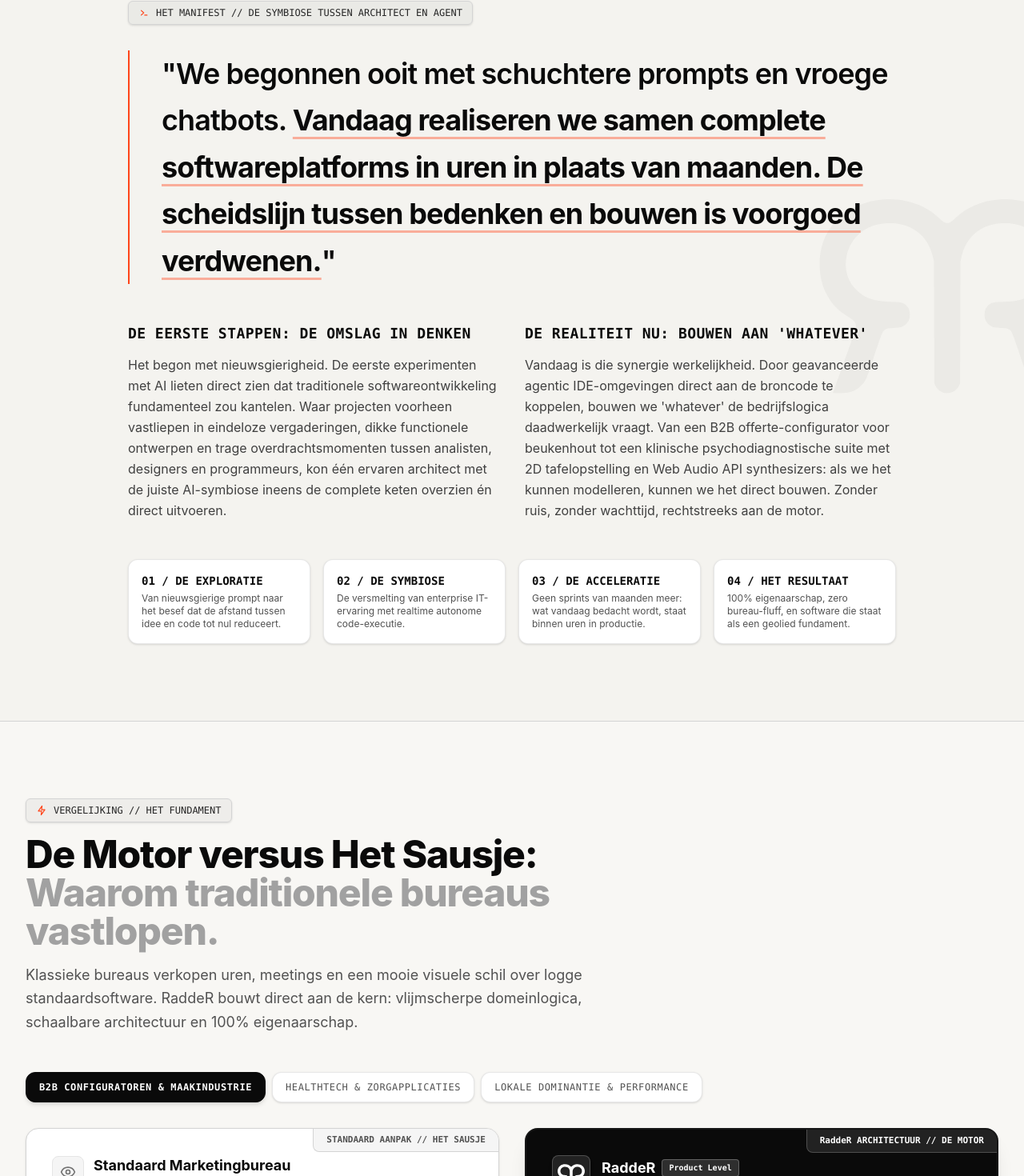
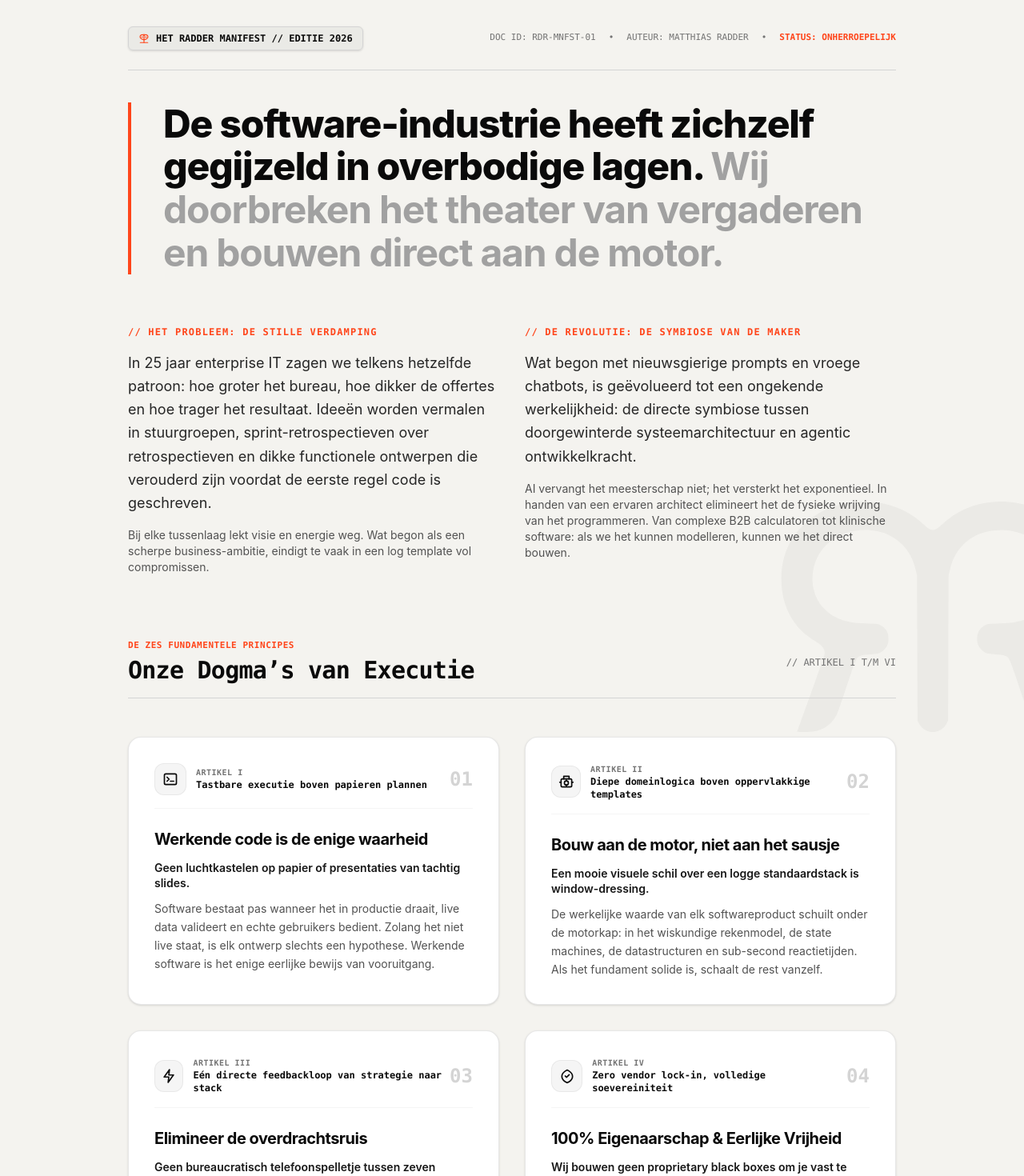
Before and after one commit to radder1972/emmer, a React (Vite) app: page / in a window 1280 px wide. Shown: the part 1193-2663 px from the top of the page at 80% size. Built offline with nearby package versions, Linux system fonts and the light colour scheme.

Commit message:
feat(manifesto): write complete authoritative RaddeR Manifesto with 6 core dogma articles

```diff
--- a/src/components/Manifesto.tsx
+++ b/src/components/Manifesto.tsx
@@ -1,70 +1,234 @@
 import React from 'react';
 import { RadderLogo } from './RadderLogo';
-import { RadderIconTerminal } from './RadderNavIcons';
+import {
+  RadderIconManifest,
+  RadderIconEngine,
+  RadderIconZap,
+  RadderIconTerminal,
+  RadderIconShield,
+  RadderIconCheck,
+} from './RadderIconLibrary';
 
 export const Manifesto: React.FC = () => {
+  const articles = [
+    {
+      roman: 'I',
+      number: '01',
+      title: 'Werkende code is de enige waarheid',
+      subtitle: 'Tastbare executie boven papieren plannen',
+      icon: RadderIconTerminal,
+      lead: 'Geen luchtkastelen op papier of presentaties van tachtig slides.',
+      body: 'Software bestaat pas wanneer het in productie draait, live data valideert en echte gebruikers bedient. Zolang het niet live staat, is elk ontwerp slechts een hypothese. Werkende software is het enige eerlijke bewijs van vooruitgang.',
+    },
+    {
+      roman: 'II',
+      number: '02',
+      title: 'Bouw aan de motor, niet aan het sausje',
+      subtitle: 'Diepe domeinlogica boven oppervlakkige templates',
+      icon: RadderIconEngine,
+      lead: 'Een mooie visuele schil over een logge standaardstack is window-dressing.',
+      body: 'De werkelijke waarde van elk softwareproduct schuilt onder de motorkap: in het wiskundige rekenmodel, de state machines, de datastructuren en sub-second reactietijden. Als het fundament solide is, schaalt de rest vanzelf.',
+    },
+    {
+      roman: 'III',
+      number: '03',
+      title: 'Elimineer de overdrachtsruis',
+      subtitle: 'Eén directe feedbackloop van strategie naar stack',
+      icon: RadderIconZap,
+      lead: 'Geen bureaucratisch telefoonspelletje tussen zeven functietitels.',
+      body: 'Bij elke overdracht tussen accountmanager, product owner, designer en programmeur verdampt 30% van de visie. Wie de bedrijfslogica doorgrondt, moet direct aan de code kunnen sleutelen. Eén ervaren architect vangt strategie, architectuur en realisatie in één creatiestroom.',
+    },
+    {
+      roman: 'IV',
+      number: '04',
+      title: '100% Eigenaarschap & Eerlijke Vrijheid',
+      subtitle: 'Zero vendor lock-in, volledige soevereiniteit',
+      icon: RadderIconShield,
+      lead: 'Wij bouwen geen proprietary black boxes om je vast te houden.',
+      body: 'Geen maandelijkse bureau-abonnementen voor onderhoud dat nooit plaatsvindt. De klant bezit de repository, de architectuur en de code. Vrijheid is het ultieme teken van kwaliteit: je blijft bij ons omdat het werkt, niet omdat je vastzit.',
+    },
+    {
+      roman: 'V',
+      number: '05',
+      title: 'Snelheid dwingt eenvoud af',
+      subtitle: 'Focus als tegengif voor bureaucratische rot',
+      icon: RadderIconCheck,
+      lead: 'Complexe bureaucratie ontstaat wanneer projecten te lang duren.',
+      body: 'Als je maanden de tijd neemt, bouw je overbodige ballast en aannames. Als je in dagen bouwt, dwing je jezelf om de absolute essentie te vinden. Snelheid is geen haastwerk; het is de meest meedogenloze filter voor relevantie.',
+    },
+    {
+      roman: 'VI',
+      number: '06',
+      title: 'Esthetiek en techniek zijn ondeelbaar',
+      subtitle: 'Architecturale rust, typografie en ergonomie',
+      icon: RadderIconManifest,
+      lead: 'Robuuste software hoeft er niet uit te zien als een rekenblad.',
+      body: 'Typografie, visuele hiërarchie, sublieme micro-interacties en rust zijn geen oppervlakkige luxe: het is respect voor de tijd en de aandacht van de gebruiker. Vorm en functie zijn twee zijden van dezelfde medaille.',
+    },
+  ];
+
   return (
-    <section className="py-24 bg-[#f4f3ef] border-t border-neutral-300 relative overflow-hidden">
+    <section className="py-24 sm:py-32 bg-[#f4f3ef] border-t border-neutral-300 relative overflow-hidden text-left">
       {/* Subtle watermark in deep black ink with fine paper opacity */}
-      <div className="absolute -right-16 top-1/2 -translate-y-1/2 w-80 h-80 opacity-[0.03] pointer-events-none select-none text-neutral-950">
-        <RadderLogo size={320} glow={false} color="#0a0a0a" />
+      <div className="absolute -right-20 top-1/3 -translate-y-1/2 w-96 h-96 opacity-[0.03] pointer-events-none select-none text-neutral-950">
+        <RadderLogo size={380} glow={false} color="#0a0a0a" />
       </div>
 
-      <div className="max-w-5xl mx-auto px-4 sm:px-6 lg:px-8 text-left relative z-10">
-        {/* Badge */}
-        <div className="inline-flex items-center gap-2 px-3 py-1.5 rounded-md bg-black/[0.04] border border-neutral-300 text-neutral-800 text-xs font-mono mb-8 shadow-sm">
-          <RadderIconTerminal size={14} strokeWidth={2} color="#ff451a" />
-          <span>HET MANIFEST // DE SYMBIOSE TUSSEN ARCHITECT EN AGENT</span>
+      <div className="max-w-5xl mx-auto px-4 sm:px-6 lg:px-8 relative z-10">
+        {/* Document Header Bar */}
+        <div className="flex flex-col sm:flex-row sm:items-center justify-between gap-4 pb-6 border-b border-neutral-300 mb-10 text-xs font-mono text-neutral-600">
+          <div className="inline-flex items-center gap-2 px-3 py-1.5 rounded-md bg-black/[0.04] border border-neutral-300 text-neutral-950 font-bold shadow-sm">
+            <RadderIconManifest size={14} strokeWidth={2} color="#ff451a" />
+            <span>HET RADDER MANIFEST // EDITIE 2026</span>
+          </div>
+
+          <div className="flex items-center gap-4 text-[11px] text-neutral-500">
+            <span>DOC ID: RDR-MNFST-01</span>
+            <span>•</span>
+            <span>AUTEUR: MATTHIAS RADDER</span>
+            <span>•</span>
+            <span className="text-[#ff451a] font-bold">STATUS: ONHERROEPELIJK</span>
+          </div>
         </div>
 
-        {/* Big quote statement */}
-        <div className="relative pl-6 sm:pl-10 border-l-2 border-[#ff451a] mb-12">
-          <p className="text-2xl sm:text-3xl lg:text-4xl font-semibold text-neutral-950 leading-relaxed tracking-tight">
-            "We begonnen ooit met schuchtere prompts en vroege chatbots.{' '}
-            <span className="text-neutral-950 font-bold underline decoration-[#ff451a]/40 underline-offset-8">
-              Vandaag realiseren we samen complete softwareplatforms in uren in plaats van maanden. De scheidslijn tussen bedenken en bouwen is voorgoed verdwenen.
-            </span>"
-          </p>
+        {/* Big Proclamation Quote */}
+        <div className="relative pl-6 sm:pl-10 border-l-4 border-[#ff451a] mb-16">
+          <h2 className="text-3xl sm:text-4xl lg:text-5xl font-extrabold text-neutral-950 leading-[1.12] tracking-tight">
+            De software-industrie heeft zichzelf gegijzeld in overbodige lagen.{' '}
+            <span className="text-neutral-400 font-bold">
+              Wij doorbreken het theater van vergaderen en bouwen direct aan de motor.
+            </span>
+          </h2>
         </div>
 
-        {/* Narrative columns */}
-        <div className="grid grid-cols-1 md:grid-cols-2 gap-8 text-neutral-700 text-base leading-relaxed">
-          <div className="space-y-3">
-            <h3 className="text-lg font-bold text-neutral-950 font-mono uppercase tracking-wide">
-              De Eerste Stappen: De Omslag in Denken
+        {/* Prologue: The Shift */}
+        <div className="grid grid-cols-1 md:grid-cols-12 gap-8 mb-20 text-neutral-800 text-base sm:text-lg leading-relaxed font-normal">
+          <div className="md:col-span-6 space-y-4">
+            <h3 className="text-xs font-mono uppercase tracking-widest text-[#ff451a] font-bold">
+              // HET PROBLEEM: DE STILLE VERDAMPING
             </h3>
             <p>
-              Het begon met nieuwsgierigheid. De eerste experimenten met AI lieten direct zien dat traditionele softwareontwikkeling fundamenteel zou kantelen. Waar projecten voorheen vastliepen in eindeloze vergaderingen, dikke functionele ontwerpen en trage overdrachtsmomenten tussen analisten, designers en programmeurs, kon één ervaren architect met de juiste AI-symbiose ineens de complete keten overzien én direct uitvoeren.
+              In 25 jaar enterprise IT zagen we telkens hetzelfde patroon: hoe groter het bureau, hoe dikker de offertes en hoe trager het resultaat. Ideeën worden vermalen in stuurgroepen, sprint-retrospectieven over retrospectieven en dikke functionele ontwerpen die verouderd zijn voordat de eerste regel code is geschreven.
+            </p>
+            <p className="text-neutral-600 text-sm">
+              Bij elke tussenlaag lekt visie en energie weg. Wat begon als een scherpe business-ambitie, eindigt te vaak in een log template vol compromissen.
             </p>
           </div>
 
-          <div className="space-y-3">
-            <h3 className="text-lg font-bold text-neutral-950 font-mono uppercase tracking-wide">
-              De Realiteit Nu: Bouwen aan 'Whatever'
+          <div className="md:col-span-6 space-y-4">
+            <h3 className="text-xs font-mono uppercase tracking-widest text-[#ff451a] font-bold">
+              // DE REVOLUTIE: DE SYMBIOSE VAN DE MAKER
             </h3>
             <p>
-              Vandaag is die synergie werkelijkheid. Door geavanceerde agentic IDE-omgevingen direct aan de broncode te koppelen, bouwen we 'whatever' de bedrijfslogica daadwerkelijk vraagt. Van een B2B offerte-configurator voor beukenhout tot een klinische psychodiagnostische suite met 2D tafelopstelling en Web Audio API synthesizers: als we het kunnen modelleren, kunnen we het direct bouwen. Zonder ruis, zonder wachttijd, rechtstreeks aan de motor.
+              Wat begon met nieuwsgierige prompts en vroege chatbots, is geëvolueerd tot een ongekende werkelijkheid: de directe symbiose tussen doorgewinterde systeemarchitectuur en agentic ontwikkelkracht.
+            </p>
+            <p className="text-neutral-600 text-sm">
+              AI vervangt het meesterschap niet; het versterkt het exponentieel. In handen van een ervaren architect elimineert het de fysieke wrijving van het programmeren. Van complexe B2B calculatoren tot klinische software: als we het kunnen modelleren, kunnen we het direct bouwen.
             </p>
           </div>
         </div>
 
-        {/* 4 Milestones / Truths Grid */}
-        <div className="mt-12 grid grid-cols-1 sm:grid-cols-2 lg:grid-cols-4 gap-4">
-          <div className="p-4 rounded-xl bg-white border border-neutral-200/90 shadow-sm">
-            <div className="text-neutral-950 font-mono text-sm font-bold mb-1">01 / DE EXPLORATIE</div>
-            <p className="text-xs text-neutral-600">Van nieuwsgierige prompt naar het besef dat de afstand tussen idee en code tot nul reduceert.</p>
+        {/* Section Divider: The 6 Articles */}
+        <div className="mb-12 flex items-center justify-between pb-4 border-b border-neutral-300">
+          <div className="space-y-1">
+            <div className="text-[11px] font-mono text-[#ff451a] uppercase font-bold tracking-wider">
+              DE ZES FUNDAMENTELE PRINCIPES
+            </div>
+            <h3 className="text-2xl sm:text-3xl font-extrabold text-neutral-950 font-mono tracking-tight">
+              Onze Dogma’s van Executie
+            </h3>
           </div>
-          <div className="p-4 rounded-xl bg-white border border-neutral-200/90 shadow-sm">
-            <div className="text-neutral-950 font-mono text-sm font-bold mb-1">02 / DE SYMBIOSE</div>
-            <p className="text-xs text-neutral-600">De versmelting van enterprise IT-ervaring met realtime autonome code-executie.</p>
+          <div className="text-xs font-mono text-neutral-500 hidden sm:block">
+            // ARTIKEL I T/M VI
           </div>
-          <div className="p-4 rounded-xl bg-white border border-neutral-200/90 shadow-sm">
-            <div className="text-neutral-950 font-mono text-sm font-bold mb-1">03 / DE ACCELERATIE</div>
-            <p className="text-xs text-neutral-600">Geen sprints van maanden meer: wat vandaag bedacht wordt, staat binnen uren in productie.</p>
+        </div>
+
+        {/* Articles Grid: 2 columns with authentic editorial cards */}
+        <div className="grid grid-cols-1 md:grid-cols-2 gap-8 mb-20">
+          {articles.map((art) => {
+            const Icon = art.icon;
+            return (
+              <div
+                key={art.number}
+                className="bg-white rounded-2xl border border-neutral-200/90 shadow-sm p-8 flex flex-col justify-between hover:border-neutral-400 hover:shadow-md transition-all duration-300 group relative"
+              >
+                <div>
+                  {/* Article Index & Icon */}
+                  <div className="flex items-center justify-between mb-6 pb-4 border-b border-neutral-100">
+                    <div className="flex items-center gap-3">
+                      <div className="w-10 h-10 rounded-xl bg-neutral-100 border border-neutral-200/80 flex items-center justify-center text-neutral-950 group-hover:text-[#ff451a] transition-colors">
+                        <Icon size={20} strokeWidth={2} />
+                      </div>
+                      <div>
+                        <div className="text-[10px] font-mono uppercase tracking-wider text-neutral-500 font-semibold">
+                          ARTIKEL {art.roman}
+                        </div>
+                        <div className="text-xs font-mono text-neutral-950 font-bold">
+                          {art.subtitle}
+                        </div>
+                      </div>
+                    </div>
+                    <span className="font-mono text-2xl font-extrabold text-neutral-300 group-hover:text-neutral-500 transition-colors">
+                      {art.number}
+                    </span>
+                  </div>
+
+                  {/* Title */}
+                  <h4 className="text-xl font-bold text-neutral-950 tracking-tight mb-3">
+                    {art.title}
+                  </h4>
+
+                  {/* Lead text */}
+                  <p className="text-sm font-semibold text-neutral-900 leading-snug mb-3">
+                    {art.lead}
+                  </p>
+
+                  {/* Body description */}
+                  <p className="text-sm text-neutral-600 leading-relaxed font-normal">
+                    {art.body}
+                  </p>
+                </div>
+              </div>
+            );
+          })}
+        </div>
+
+        {/* The Epilogue & Architectural Seal */}
+        <div className="rounded-2xl bg-neutral-950 text-white border-2 border-neutral-900 p-8 sm:p-12 relative overflow-hidden shadow-xl">
+          {/* Subtle background circuit watermark */}
+          <div className="absolute right-0 bottom-0 translate-x-12 translate-y-12 opacity-10 pointer-events-none text-white">
+            <RadderLogo size={280} color="#ffffff" glow={false} />
           </div>
-          <div className="p-4 rounded-xl bg-white border border-neutral-200/90 shadow-sm">
-            <div className="text-neutral-950 font-mono text-sm font-bold mb-1">04 / HET RESULTAAT</div>
-            <p className="text-xs text-neutral-600">100% eigenaarschap, zero bureau-fluff, en software die staat als een geolied fundament.</p>
+
+          <div className="relative z-10 max-w-3xl space-y-6">
+            <div className="inline-flex items-center gap-2 px-3 py-1 rounded bg-white/10 text-white text-xs font-mono font-bold">
+              <span>HET BESLUIT // DE BELOFTE AAN ELKE OPDRACHTGEVER</span>
+            </div>
+
+            <p className="text-xl sm:text-2xl lg:text-3xl font-bold text-white leading-snug tracking-tight">
+              Wij bouwen software zoals een architect een gebouw ontwerpt en de meester-timmerman de spanten slaat:{' '}
+              <span className="text-neutral-400">
+                met liefde voor het vak, oog voor elk detail, en met de kracht van de modernste agentic instrumenten.
+              </span>
+            </p>
+
+            <div className="pt-6 border-t border-white/15 flex flex-col sm:flex-row sm:items-center justify-between gap-6">
+              <div className="space-y-1">
+                <div className="font-mono text-sm font-bold text-white uppercase tracking-wider">
+                  Matthias Radder
+                </div>
+                <div className="text-xs font-mono text-neutral-400">
+                  Oprichter, Systeemarchitect & Maker // RaddeR Studio
+                </div>
+              </div>
+
+              <div className="flex items-center gap-3">
+                <div className="px-3.5 py-1.5 rounded-lg bg-[#ff451a]/20 border border-[#ff451a]/40 text-[#ff451a] font-mono text-xs font-bold uppercase tracking-wider flex items-center gap-2">
+                  <span className="w-2 h-2 rounded-full bg-[#ff451a] animate-pulse"></span>
+                  <span>VAN PROMPT NAAR PRODUCTIE</span>
+                </div>
+              </div>
+            </div>
           </div>
         </div>
       </div>
```
